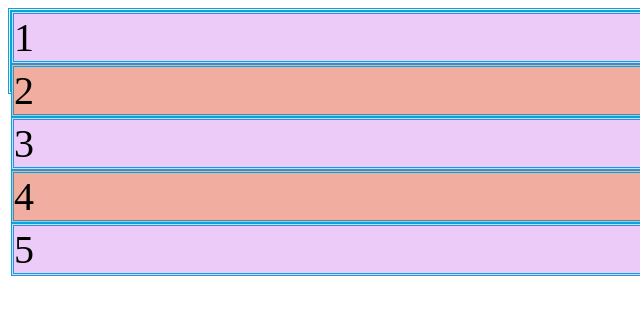
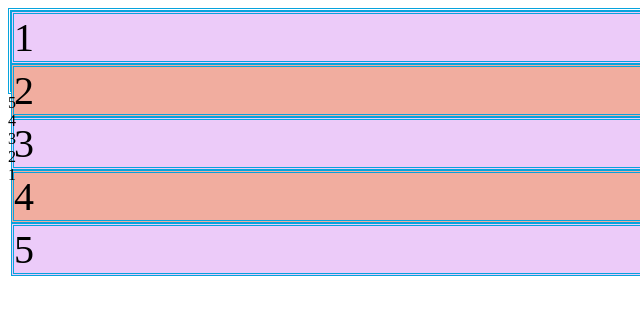
Before and after one commit to YuginProgramming/09_hover_psevdo, a plain HTML site: page index.html in a window 1280 px wide. Shown: the full height of the page, 0-640 px from the left. Drawn offline with Linux system fonts and the light colour scheme.

Commit message:
Add files via upload

```diff
--- a/index.html
+++ b/index.html
@@ -12,6 +12,7 @@
 
 <body>
 
+<div>
 <div class="vx">
 	<div>1</div>
 	<div>2</div>
@@ -20,6 +21,16 @@
 	<div>5</div>
 </div>
 
+<div class="second">
+	<div>5</div>
+	<div>4</div>
+	<div>3</div>
+	<div>2</div>
+	<div>1</div>
+</div>
+</div>
+
+
 
 </body>
 </html>
```
